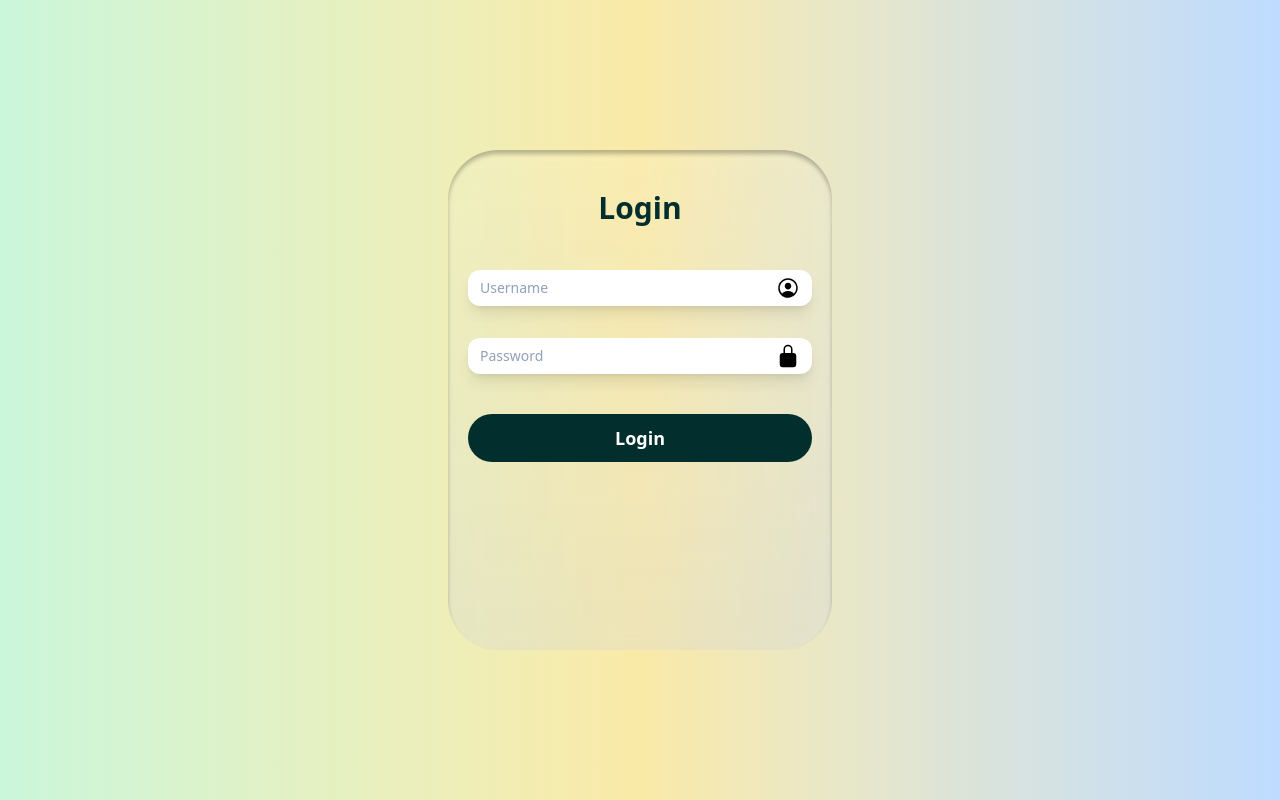
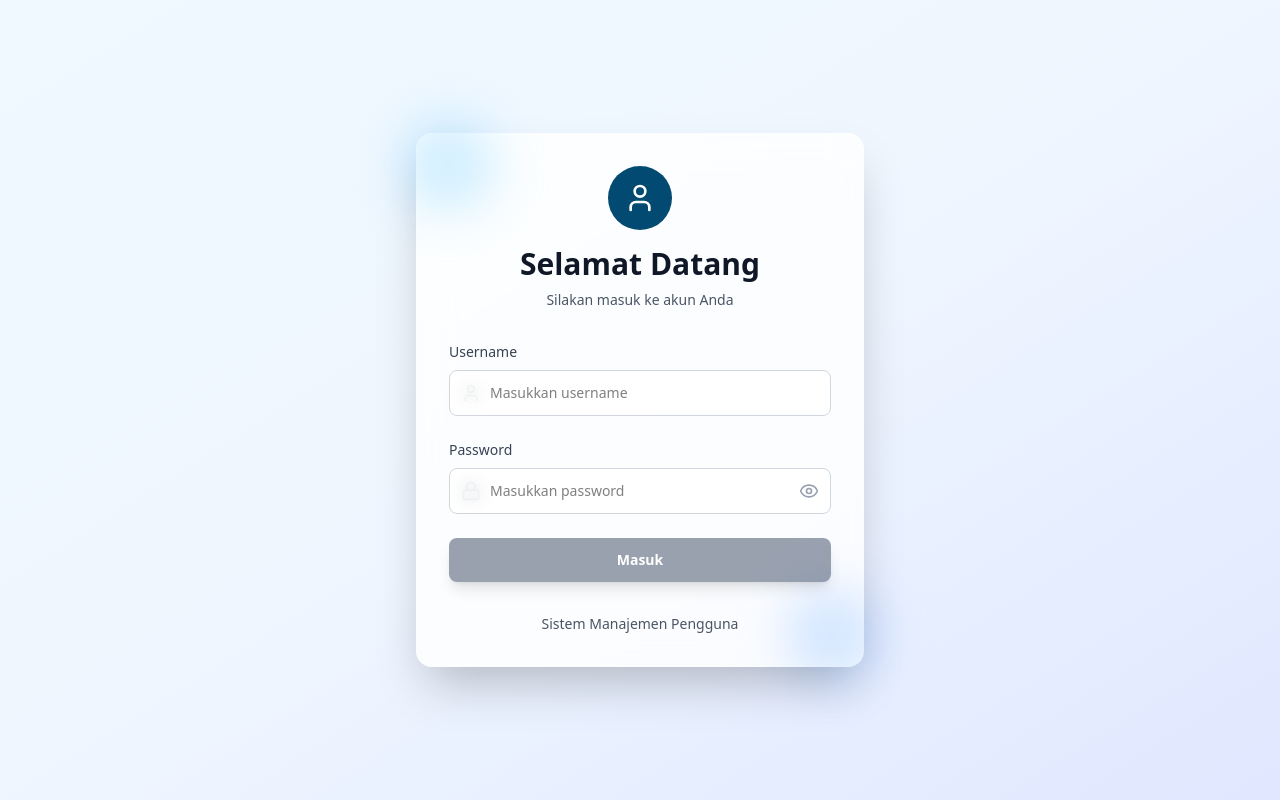
Before and after one commit to 4lghi/web-pinjam-bt, a React (Vite) app in the folder client/: page / in a window 1280 px wide. Built offline with nearby package versions, Linux system fonts and the light colour scheme.

Commit message:
update ui login dan sidebar

```diff
--- a/client/src/ui/Login.jsx
+++ b/client/src/ui/Login.jsx
@@ -1,104 +1,158 @@
-import { useNavigate } from "react-router-dom";
-import { useState } from "react";
-import axios from "axios";
-import getTokenPayload from "../utils/checkToken";
+import { useNavigate } from "react-router-dom"
+import { useState } from "react"
+import { User, Lock, Eye, EyeOff } from "lucide-react"
+import axios from "axios"
+import getTokenPayload from "../utils/checkToken"
 
 const Login = () => {
-  const navigate = useNavigate();
-  const [username, setUsername] = useState("");
-  const [password, setPassword] = useState("");
+  const navigate = useNavigate()
+  const [username, setUsername] = useState("")
+  const [password, setPassword] = useState("")
+  const [showPassword, setShowPassword] = useState(false)
+  const [isLoading, setIsLoading] = useState(false)
 
   const handleLogin = async (e) => {
-    e.preventDefault();
+    e.preventDefault()
+    setIsLoading(true)
 
     try {
       const response = await axios.post("http://localhost:3000/login", {
         username,
         password,
-      });
+      })
 
-      const { token, role } = response.data;
+      const { token, role } = response.data
 
       // Simpan token ke localStorage
-      localStorage.setItem("token", token);
-      localStorage.setItem("role", role); // opsional, kalau mau pakai di UI
+      localStorage.setItem("token", token)
+      localStorage.setItem("role", role) // opsional, kalau mau pakai di UI
 
-      alert("Login berhasil");
+      alert("Login berhasil")
 
       // Arahkan ke dashboard sesuai role
       if (role === "admin") {
-        getTokenPayload();
-        navigate("/dashboardAdmin");
+        getTokenPayload()
+        navigate("/dashboardAdmin")
       } else if (role === "user") {
-        navigate("/dashboard");
+        navigate("/dashboard")
       } else {
-        alert("Role tidak dikenali");
+        alert("Role tidak dikenali")
       }
     } catch (error) {
       if (error.response && error.response.status === 401) {
-        alert("Username atau password salah");
+        alert("Username atau password salah")
       } else if (error.response && error.response.status === 403) {
-        alert("Akses ditolak");
+        alert("Akses ditolak")
       } else {
-        alert("Terjadi kesalahan server");
-        console.error(error);
+        alert("Terjadi kesalahan server")
+        console.error(error)
+      }
+    } finally {
+      setIsLoading(false)
     }
   }
-  };
-
 
   return (
-    <div className="min-h-screen relative overflow-hidden bg-gradient-to-r bg-no-repeat from-green-200/70 via-amber-200/70 to-blue-200 flex items-center justify-center">
-      <div className="h-[430px] w-72 md:w-96 md:h-[500px] backdrop-blur-sm bg-gradient-to-b from-white/10 to-gray-300/30 overflow-hidden text-center rounded-[50px] shadow-[inset_0px_4px_4px_0px_rgba(0,0,0,0.25)]">
-        <h1 className="text-3xl opacity-100 text-teal-950 font-bold p-10">
-          Login
-        </h1>
-        <form
-          onSubmit={handleLogin}
-          className="flex flex-wrap px-5 opacity-100"
-        >
-          <div className="w-full">
-            <label className="relative block">
+    <div className="min-h-screen bg-gradient-to-br from-sky-50 via-blue-50 to-indigo-100 flex items-center justify-center p-4">
+      {/* Background Pattern */}
+      <div className="absolute inset-0 bg-grid-pattern opacity-5"></div>
+
+      {/* Login Card */}
+      <div className="relative w-full max-w-md">
+        <div className="bg-white/80 backdrop-blur-lg rounded-2xl shadow-2xl border border-white/20 p-8">
+          {/* Header */}
+          <div className="text-center mb-8">
+            <div className="w-16 h-16 bg-sky-900 rounded-full flex items-center justify-center mx-auto mb-4">
+              <User className="h-8 w-8 text-white" />
+            </div>
+            <h1 className="text-3xl font-bold text-gray-900 mb-2">Selamat Datang</h1>
+            <p className="text-gray-600">Silakan masuk ke akun Anda</p>
+          </div>
+
+          {/* Form */}
+          <form onSubmit={handleLogin} className="space-y-6">
+            {/* Username Field */}
+            <div>
+              <label htmlFor="username" className="block text-sm font-medium text-gray-700 mb-2">
+                Username
+              </label>
+              <div className="relative">
+                <div className="absolute inset-y-0 left-0 pl-3 flex items-center pointer-events-none">
+                  <User className="h-5 w-5 text-gray-400" />
+                </div>
                 <input
+                  id="username"
                   type="text"
-                placeholder="Username"
+                  placeholder="Masukkan username"
                   value={username}
                   onChange={(e) => setUsername(e.target.value)}
-                className="form-input shadow-lg transition duration-200 ease-in-out focus:shadow-indigo-200 mt-1 py-2 px-3 rounded-xl w-full block text-sm bg-white placeholder:text-slate-400 focus:outline-none focus:ring-1 focus:ring-indigo-400 focus:border-indigo-300"
+                  className="block w-full pl-10 pr-3 py-3 border border-gray-300 rounded-lg focus:outline-none focus:ring-2 focus:ring-sky-500 focus:border-transparent transition-all duration-200 bg-white/50 backdrop-blur-sm"
+                  required
                 />
-              <ion-icon
-                class="absolute top-1/2 right-3 -translate-y-1/2 text-2xl text-black"
-                name="person-circle-outline"
-              ></ion-icon>
-            </label>
+              </div>
             </div>
 
-          <div className="w-full mt-7">
-            <label className="relative block">
+            {/* Password Field */}
+            <div>
+              <label htmlFor="password" className="block text-sm font-medium text-gray-700 mb-2">
+                Password
+              </label>
+              <div className="relative">
+                <div className="absolute inset-y-0 left-0 pl-3 flex items-center pointer-events-none">
+                  <Lock className="h-5 w-5 text-gray-400" />
+                </div>
                 <input
-                type="password"
-                placeholder="Password"
+                  id="password"
+                  type={showPassword ? "text" : "password"}
+                  placeholder="Masukkan password"
                   value={password}
                   onChange={(e) => setPassword(e.target.value)}
-                className="form-input shadow-lg transition duration-200 ease-in-out focus:shadow-indigo-200 mt-1 py-2 px-3 rounded-xl w-full block text-sm bg-white placeholder:text-slate-400 focus:outline-none focus:ring-1 focus:ring-indigo-400 focus:border-indigo-300"
+                  className="block w-full pl-10 pr-12 py-3 border border-gray-300 rounded-lg focus:outline-none focus:ring-2 focus:ring-sky-500 focus:border-transparent transition-all duration-200 bg-white/50 backdrop-blur-sm"
+                  required
                 />
-              <ion-icon
-                class="absolute top-1/2 right-3 -translate-y-1/2 text-2xl text-black"
-                name="lock-closed"
-              ></ion-icon>
-            </label>
+                <button
+                  type="button"
+                  onClick={() => setShowPassword(!showPassword)}
+                  className="absolute inset-y-0 right-0 pr-3 flex items-center"
+                >
+                  {showPassword ? (
+                    <EyeOff className="h-5 w-5 text-gray-400 hover:text-gray-600" />
+                  ) : (
+                    <Eye className="h-5 w-5 text-gray-400 hover:text-gray-600" />
+                  )}
+                </button>
+              </div>
             </div>
 
+            {/* Submit Button */}
             <button
               type="submit"
-            className="mx-auto mt-10 bg-teal-950 rounded-full w-full h-10 md:h-12 text-white text-lg font-bold hover:bg-teal-900 active:bg-teal-900"
+              disabled={isLoading || !username || !password}
+              className="w-full bg-sky-900 hover:bg-sky-800 disabled:bg-gray-400 disabled:cursor-not-allowed text-white font-semibold py-3 px-4 rounded-lg transition-all duration-200 transform hover:scale-[1.02] active:scale-[0.98] shadow-lg"
             >
-            Login
+              {isLoading ? (
+                <div className="flex items-center justify-center">
+                  <div className="w-5 h-5 border-2 border-white border-t-transparent rounded-full animate-spin mr-2"></div>
+                  Memproses...
+                </div>
+              ) : (
+                "Masuk"
+              )}
             </button>
           </form>
+
+          {/* Footer */}
+          <div className="mt-8 text-center">
+            <p className="text-sm text-gray-600">Sistem Manajemen Pengguna</p>
           </div>
         </div>
-  );
-};
 
-export default Login;
+        {/* Decorative Elements */}
+        <div className="absolute -top-4 -left-4 w-24 h-24 bg-sky-200 rounded-full mix-blend-multiply filter blur-xl opacity-70 animate-pulse"></div>
+        <div className="absolute -bottom-4 -right-4 w-24 h-24 bg-blue-200 rounded-full mix-blend-multiply filter blur-xl opacity-70 animate-pulse delay-1000"></div>
+      </div>
+    </div>
+  )
+}
+
+export default Login
```
Also changed, not shown: client/src/ui/components/SidebarAdmin.jsx (+42 -55 lines), client/src/ui/components/SidebarUser.jsx (+40 -87 lines). Lines whose indentation alone changed are shown as unchanged.
